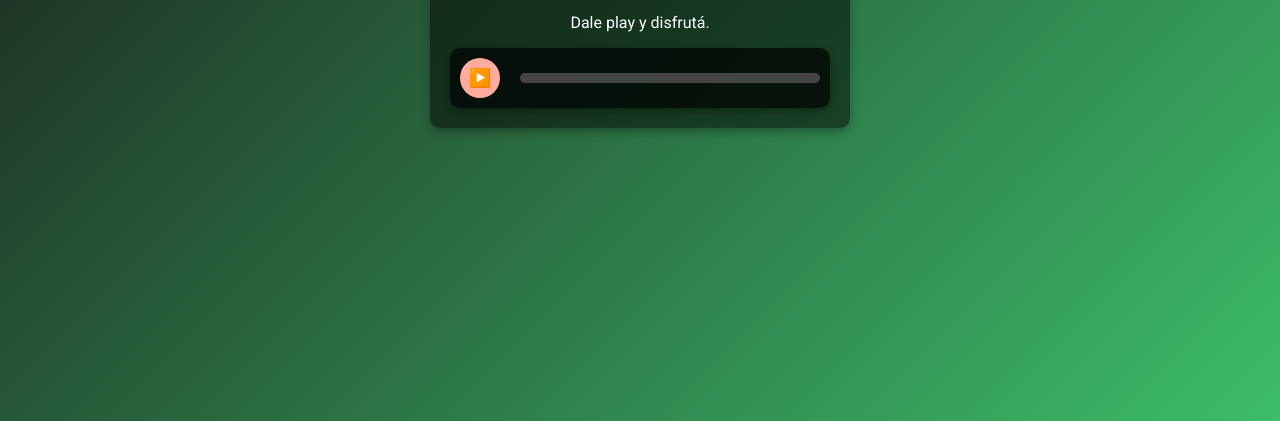
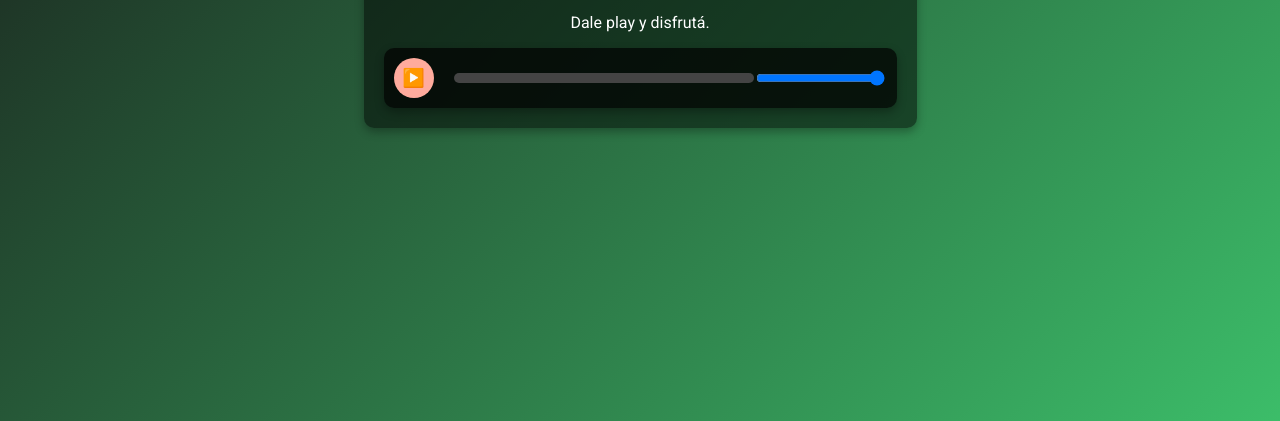
Before and after one commit to demosprojects/canciones, a plain HTML site: page index.html in a window 1280 px wide. Both pictures are taken after a click on the link "ACCEDER AL REPRODUCTOR". Shown: the part 379-800 px from the top of the page. Drawn offline with Linux system fonts and the light colour scheme.

Commit message:
Update index.html

```diff
--- a/index.html
+++ b/index.html
@@ -32,6 +32,9 @@
                     <div id="progress-bar" class="progress-bar"></div>
                 </div>
                 <audio id="audio" src="https://stream.spainrpradio.com/hq"></audio>
+
+                <!-- Control de volumen -->
+                <input type="range" id="volume-slider" class="volume-slider" min="0" max="1" step="0.1" value="1">
             </div>
 
         </div>
```
